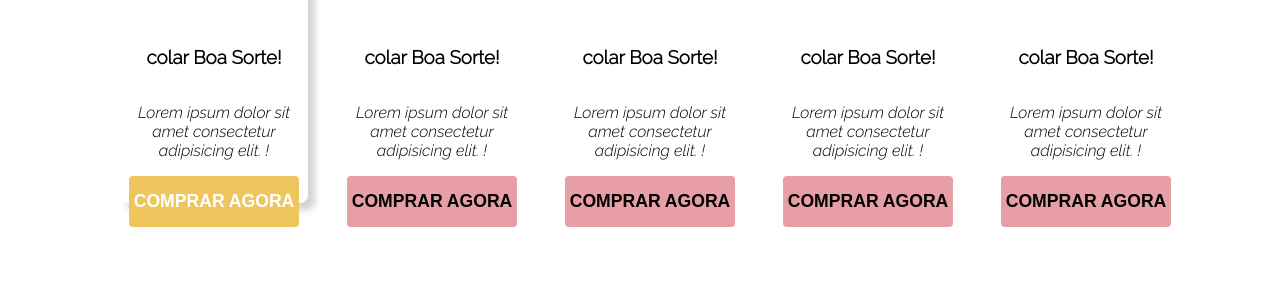
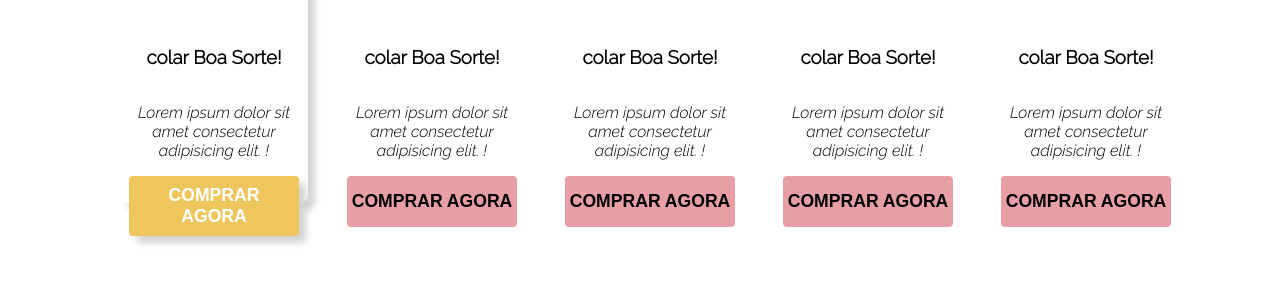
Before and after one commit to WantedBr/E-comerce_Rapha2, a plain HTML site: page index.html in a window 1280 px wide. In both pictures the pointer is over the button 214 px from the left and 1487 px from the top of the page. Shown: the part 1286-1569 px from the top of the page. Drawn offline with Linux system fonts and the light colour scheme.

Commit message:
Update Style.css

```diff
--- a/Style.css
+++ b/Style.css
@@ -254,12 +254,16 @@ header {
     font-size: 1.1em;
     cursor: pointer;
     transition: 0.3s ease;
-    margin-bottom: 10px;
+    margin-bottom: 20px;
 }
 
 #cardItem button:hover {
     background: rgb(239, 198, 94);
     color: white;
+    box-shadow: 7px 7px 7px lightgrey;
+    padding: 9px;
+
+
 }
 
 #rodape {
```
